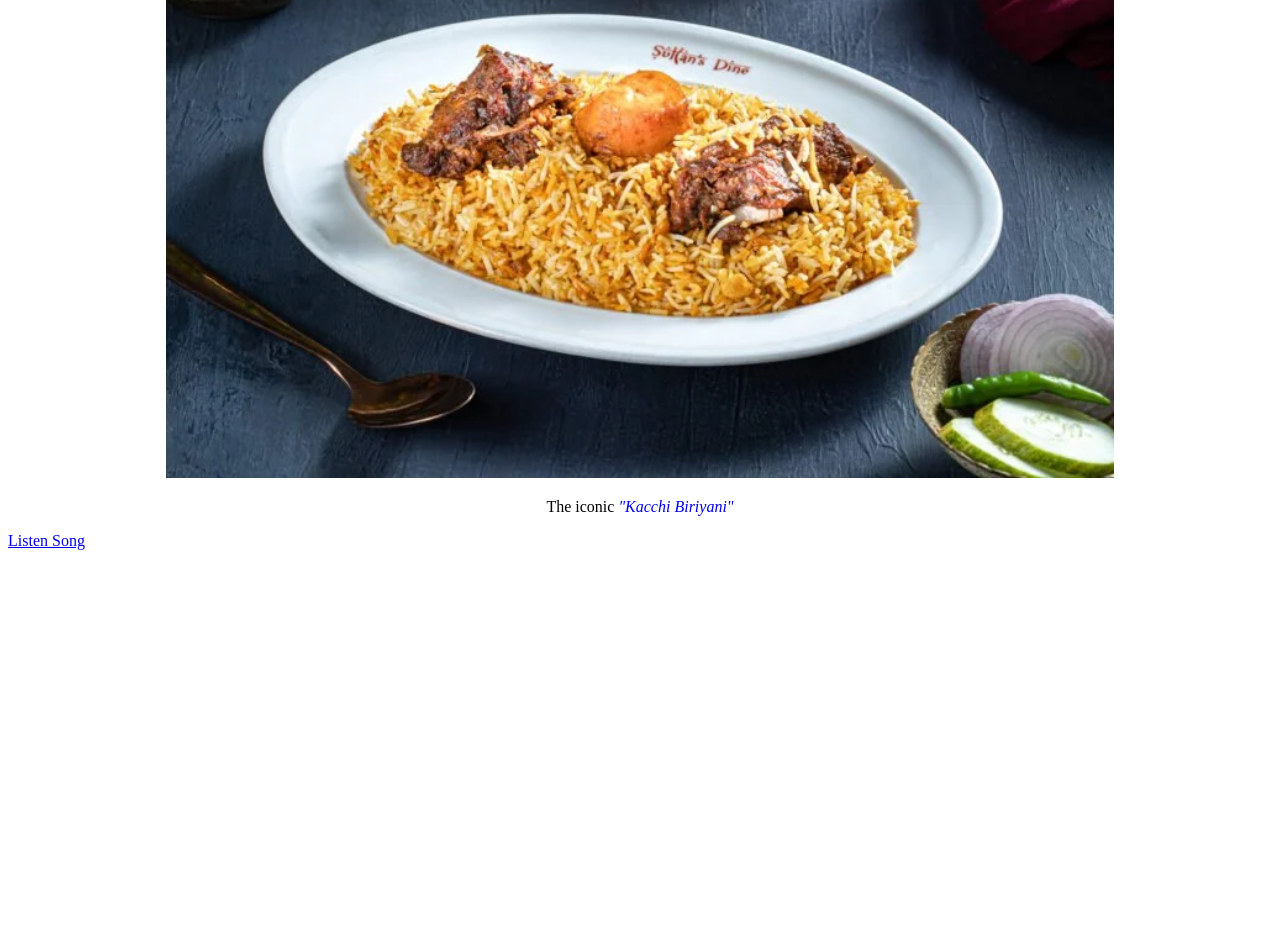
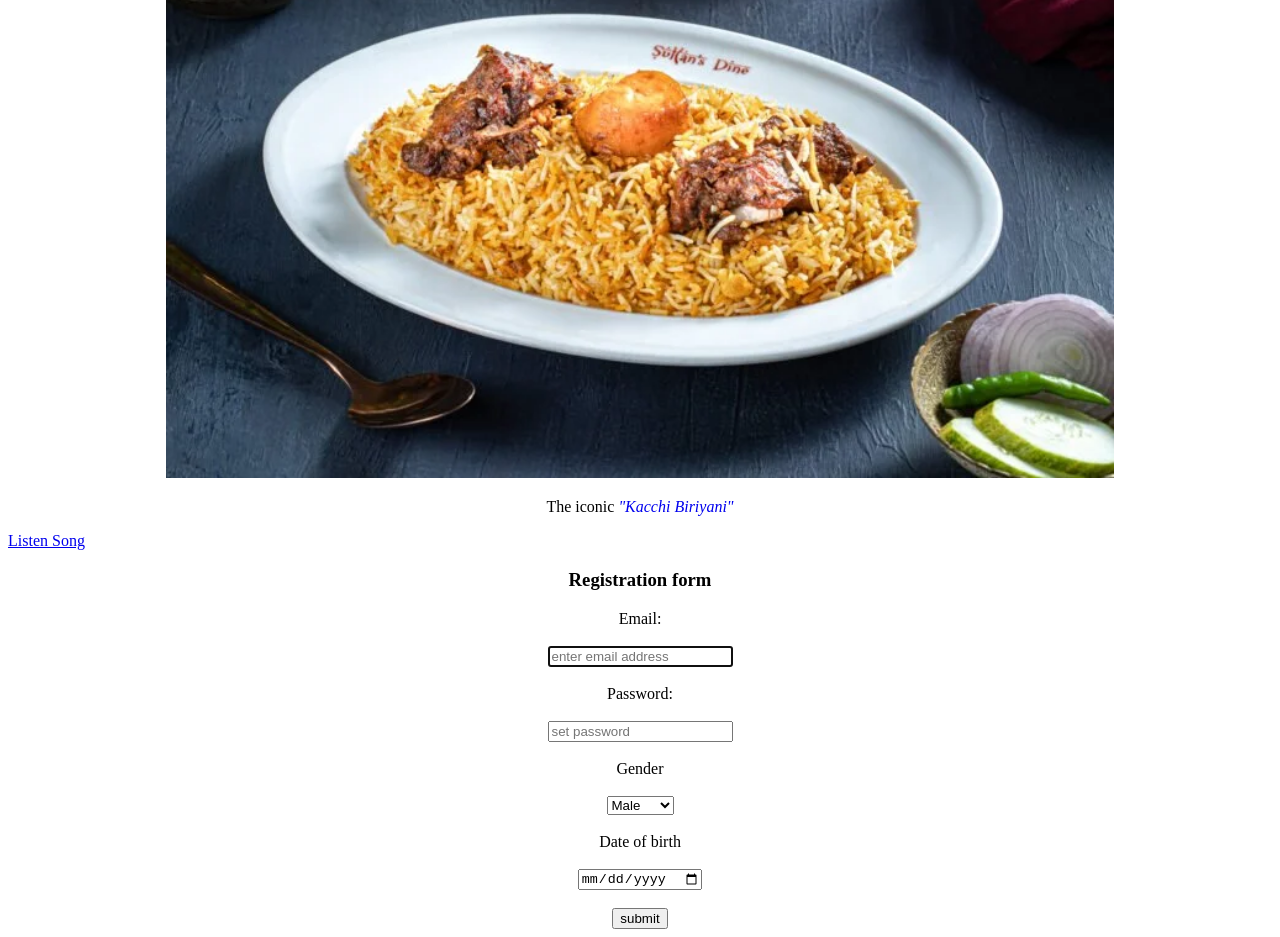
Before and after one commit to Tomal-Mujumder/Programming-Hero-Level-1, a plain HTML site: page Programming Hero/milestone 1/Module 1/PracticeTask.html in a window 1280 px wide. Shown: the part 600-1537 px from the top of the page. Before the commit the page ends 1158 px from the top, so only its background shows below. Drawn offline with Linux system fonts and the light colour scheme.

Commit message:
Form added in module1 pracice

```diff
--- a/Programming Hero/milestone 1/Module 1/PracticeTask.html
+++ b/Programming Hero/milestone 1/Module 1/PracticeTask.html
@@ -62,13 +62,44 @@
 
     <p align="center">
       The iconic
-      <a href="/Programming Hero/images/kacchi.webp" download
-        style="text-decoration: none;"><i>"Kacchi Biriyani"</i></a
+      <a
+        href="/Programming Hero/images/kacchi.webp"
+        download
+        style="text-decoration: none"
+        ><i>"Kacchi Biriyani"</i></a
       >
     </p>
 
     <a href="https://www.youtube.com/watch?v=pJPnooVS7Ls" target="_self"
       >Listen Song</a
     >
+    <div align="center">
+      <form action="form.html" method="get" target="_self" autocomplete="on">
+        <h3 align="center">Registration form</h3>
+        <label>Email:</label><br /><br />
+        <input
+          type="email"
+          placeholder="enter email address"
+          pattern="^\w+@\w+\.\w+$"
+          autofocus
+        /><br /><br />
+        <lable>Password:</lable><br /><br />
+        <input
+          type="password"
+          placeholder="set password"
+          pattern="(?=.*\d)(?=.*[A-Z])(?=.*[a-z])(?=.*[!@#$%&^]).{5,}"
+          title="Minimum 5 character, 1 Capital, 1 small, 1 digit, 1 special character"
+        /><br /><br />
+        <label>Gender</label><br /><br />
+        <select>
+          <option value="male">Male</option>
+          <option value="female">Female</option></select
+        ><br /><br />
+        <label>Date of birth</label><br /><br />
+        <input type="date" value="date" /><br /><br />
+
+        <input type="submit" value="submit" />
+      </form>
+    </div>
   </body>
 </html>
```
Also changed, not shown: Programming Hero/milestone 1/Module 2/css.html (added).
